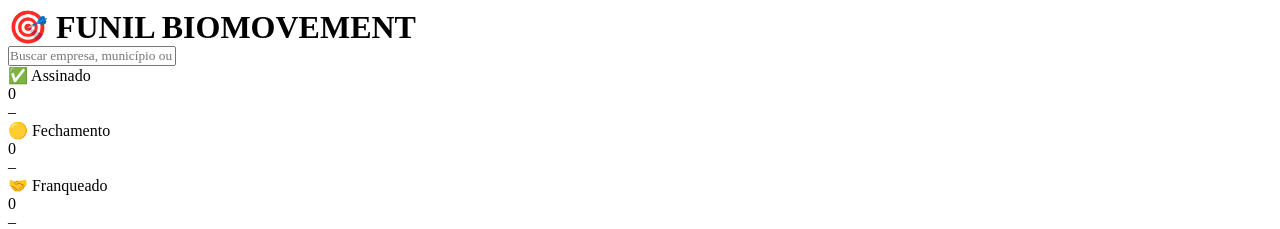
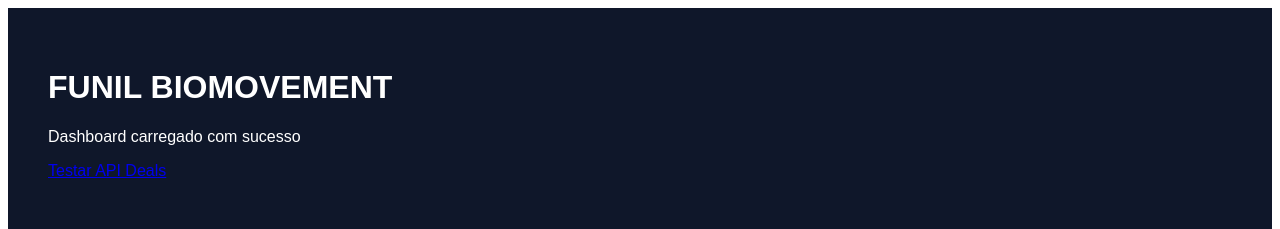
Before and after one commit to leandrotoledano-afk/biomovement-funil, a Next.js app: page / in a window 1280 px wide. Shown: the top 229 px of the page. Built offline with nearby package versions, Linux system fonts and the light colour scheme; no server answers; the database is empty.

Commit message:
add dashboard component

```diff
--- /dev/null
+++ b/components/FunilDashboard.js
@@ -0,0 +1,19 @@
+export default function FunilDashboard() {
+  return (
+    <div style={{
+      background:"#0f172a",
+      color:"#fff",
+      minHeight:"100vh",
+      padding:"40px",
+      fontFamily:"Arial"
+    }}>
+      <h1>FUNIL BIOMOVEMENT</h1>
+
+      <p>Dashboard carregado com sucesso</p>
+
+      <a href="/api/deals">
+        Testar API Deals
+      </a>
+    </div>
+  )
+}
```
